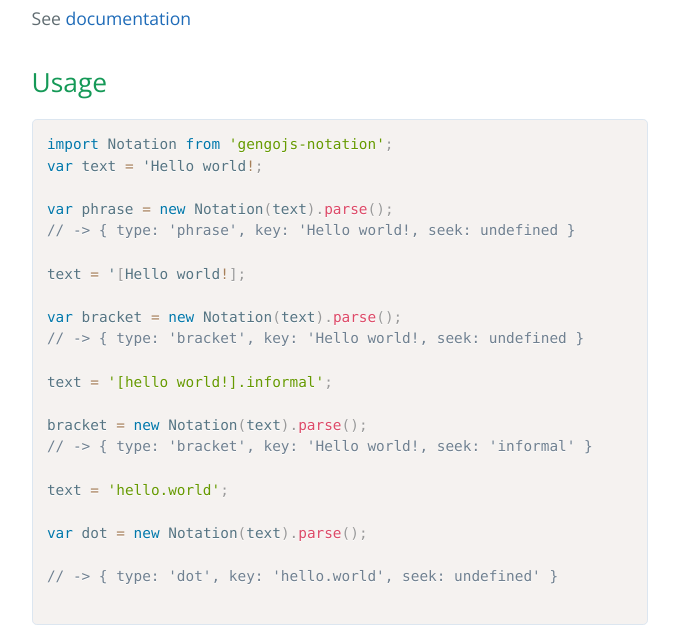
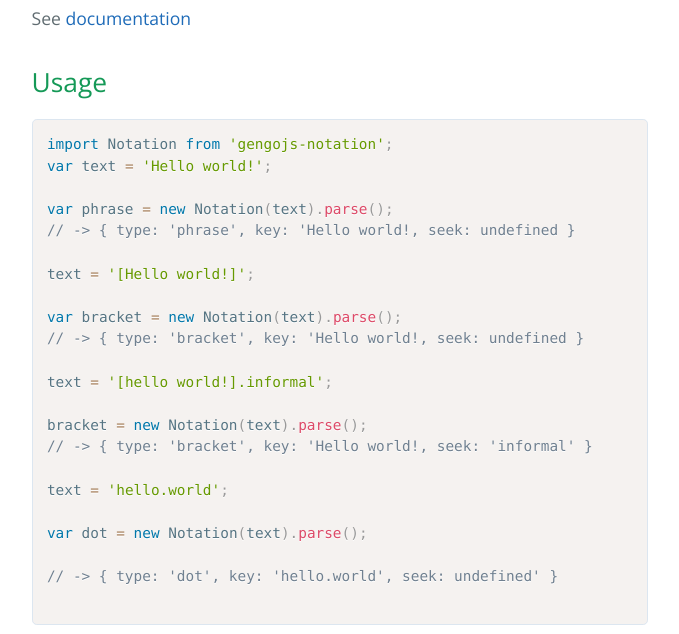
Before and after one commit to gengojs/notation, a plain HTML site: page index.html in a window 1280 px wide. Shown: the part 920-1554 px from the top of the page, without its empty margins (408-1087 px from the left). Drawn offline with nearby package versions, Linux system fonts and the light colour scheme.

Commit message:
Update 2015-10-04T19:09:34.774Z

```diff
--- a/index.html
+++ b/index.html
@@ -33,12 +33,12 @@
 <p>See <a href="https://gengojs.github.io/notation">documentation</a></p>
 <h2>Usage</h2>
 <pre><code class="language-javascript">import Notation from 'gengojs-notation';
-var text = 'Hello world!;
+var text = 'Hello world!';
 
 var phrase = new Notation(text).parse();
 // -&gt; { type: 'phrase', key: 'Hello world!, seek: undefined }
 
-text = '[Hello world!];
+text = '[Hello world!]';
 
 var bracket = new Notation(text).parse();
 // -&gt; { type: 'bracket', key: 'Hello world!, seek: undefined }
```
